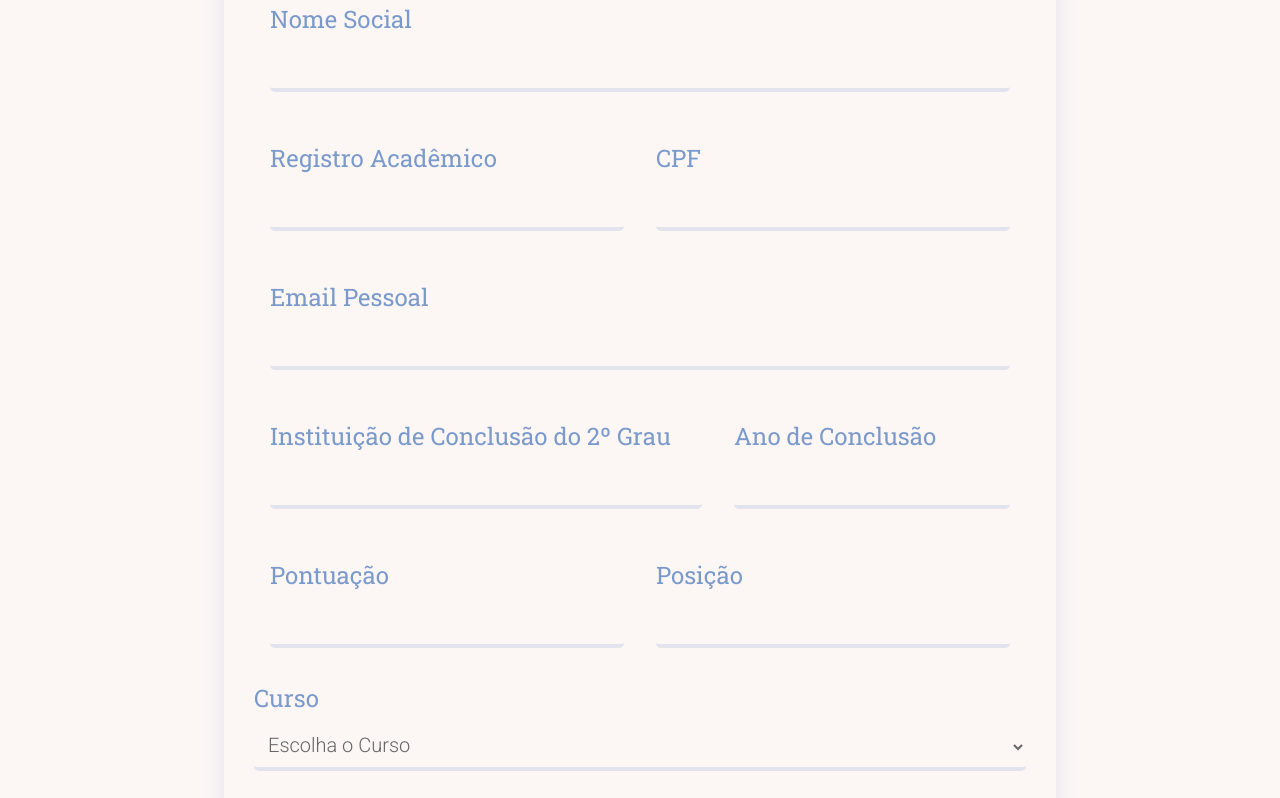
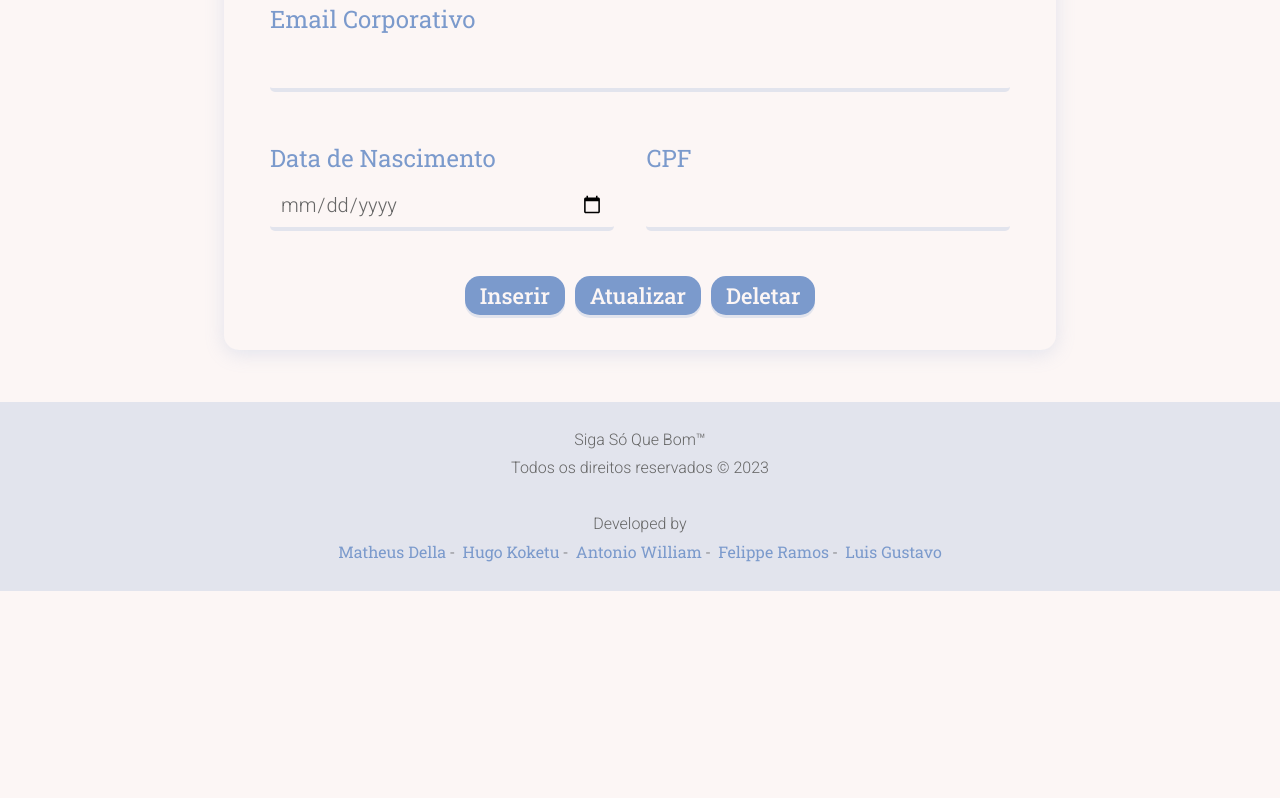
Before and after one commit to MDellaCS/br.com.sigasoqbom.site, a Next.js app in the folder frontend/: page /secretaria/professor in a window 1280 px wide. Shown: the part 440-1238 px from the top of the page. After the commit the page ends 1031 px from the top, so only its background shows below. Built offline with nearby package versions, Linux system fonts and the light colour scheme.

Commit message:
Cadastro professor

```diff
--- a/frontend/src/pages/secretaria/professor.js
+++ b/frontend/src/pages/secretaria/professor.js
@@ -20,39 +20,16 @@ export default function Home() {
 
         <div className={css.row}>
           <Input id="nome" title="Nome Completo" type="text" />
-          <Input id="nascimento" title="Data de Nascimento" type="date" />
         </div>
 
         <div className={css.row}>
-          <Input id="nomesocial" title="Nome Social" type="text" />
+          <Input id="email" title="Email Corporativo" type="email" />
         </div>
 
         <div className={css.row}>
-          <Input id="ra" title="Registro Acadêmico" type="text" />
+          <Input id="nascimento" title="Data de Nascimento" type="date" />
           <Input id="cpf" title="CPF" type="text" />
         </div>
-
-        <div className={css.row}>
-          <Input id="email" title="Email Pessoal" type="email" />
-        </div>
-
-        <div className={css.row}>
-          <Input id="instituicao" title="Instituição de Conclusão do 2º Grau" type="text" />
-          <Input id="conclusao" title="Ano de Conclusão" type="number" />
-        </div>
-
-        <div className={css.row}>
-          <Input id="pontuacao" title="Pontuação" type="number" />
-          <Input id="posicao" title="Posição" type="number" />
-        </div>
-
-        <label for="curso" className={css.lbl}>Curso</label>
-        <br />
-        <select id="curso" className={css.formInput} name="cursoAluno" required>
-          <option value="" selected disabled hidden>Escolha o Curso</option>
-          {/* Pegar os cursos do BD */}
-        </select>
-        <br />
 
         <div className={css.center}>
           <Button href=" " value="Inserir" />
```
